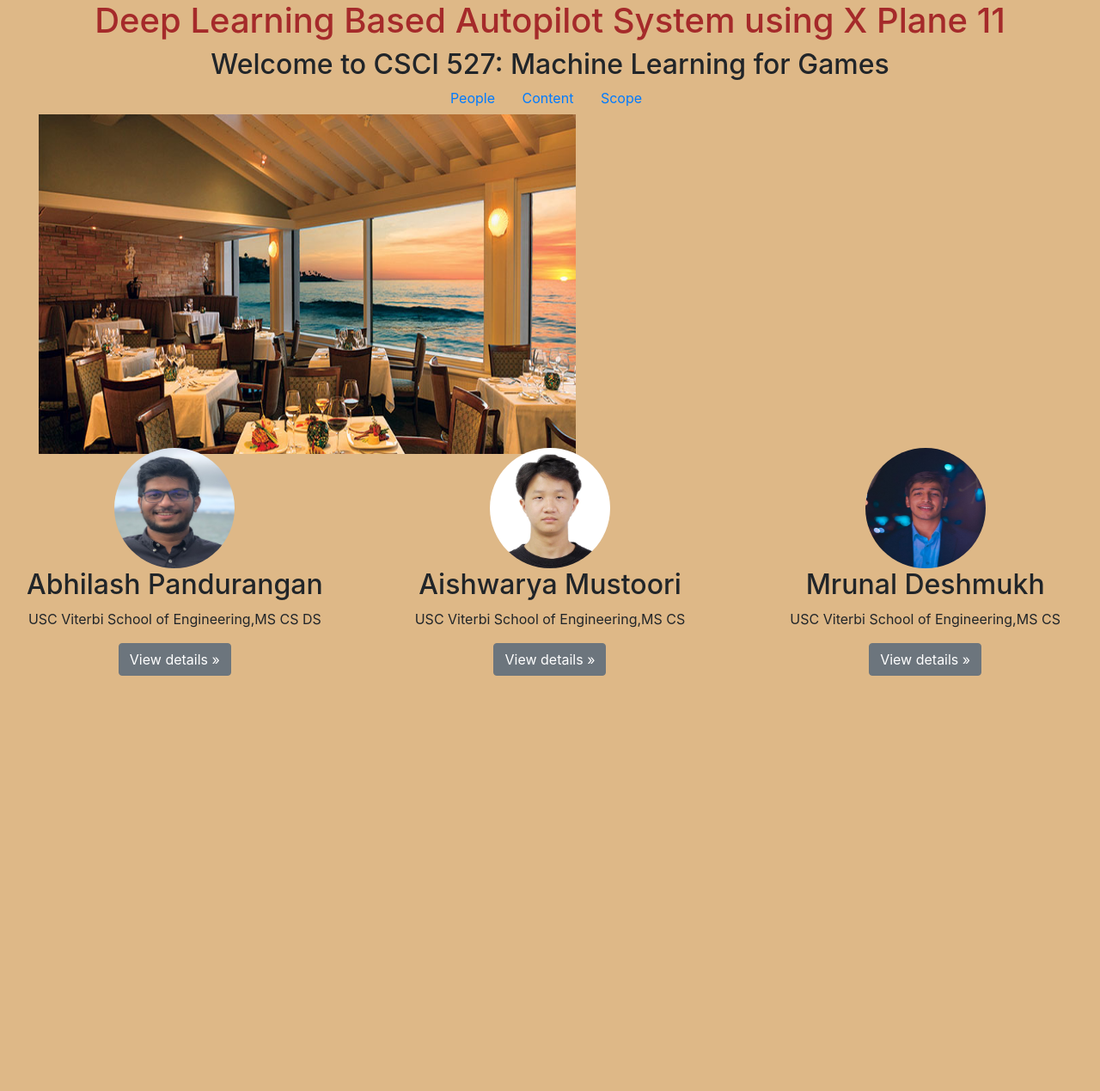
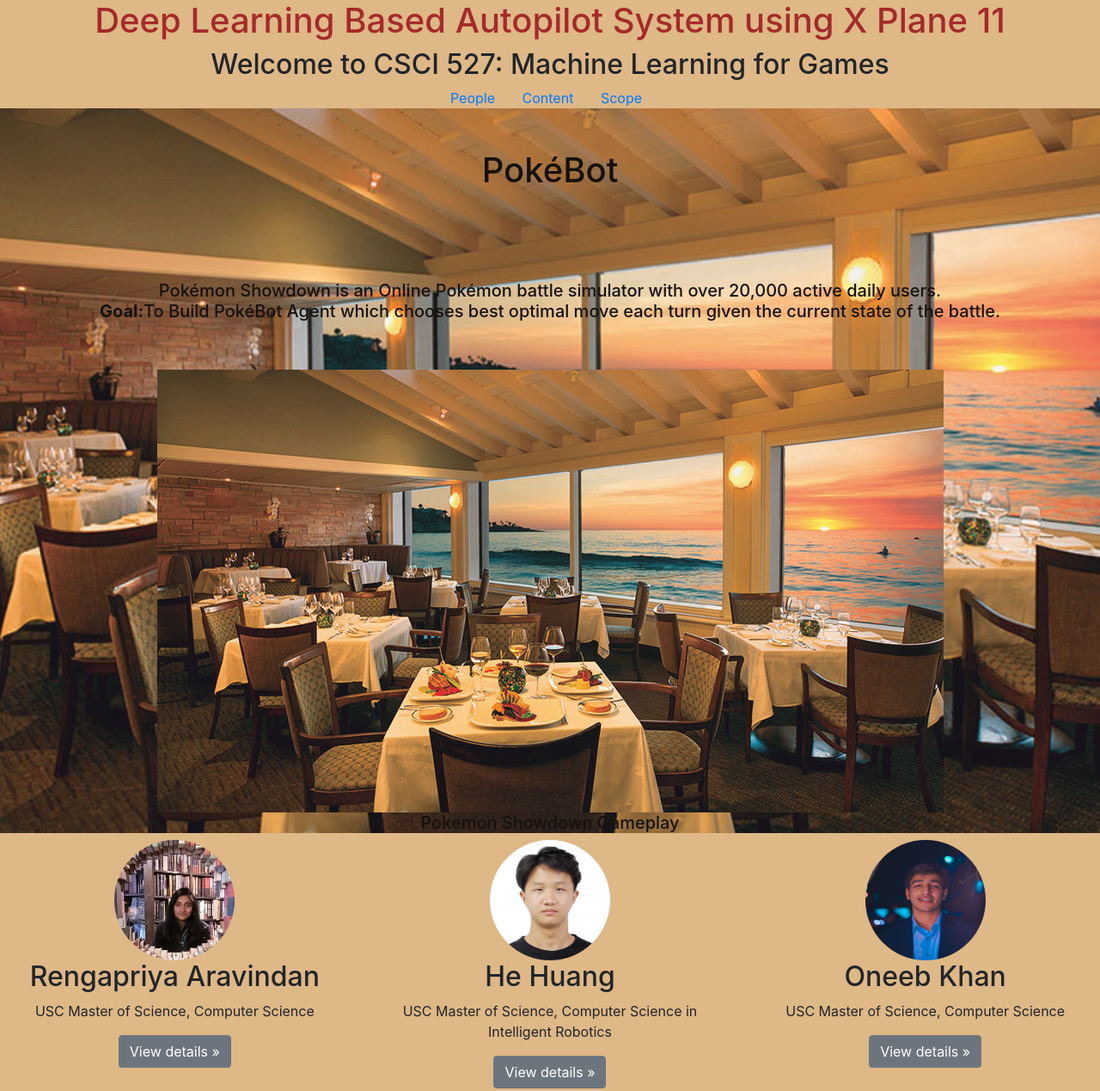
Before and after one commit to priya007007/Website527, a plain HTML site: page index.html in a window 1280 px wide. Shown: the top 1269 px of the page at 86% size. Before the commit the page ends 802 px from the top, so only its background shows below. Drawn offline with nearby package versions, Linux system fonts and the light colour scheme.

Commit message:
commit m

```diff
--- a/index.html
+++ b/index.html
@@ -20,36 +20,89 @@
             <a href="#people"> People &nbsp &nbsp&nbsp&nbsp</a> <a href="#content">Content &nbsp &nbsp&nbsp&nbsp</a> <a
                 href="#Scope">Scope &nbsp</a>
         </div>
-        <div class="scroll_effect"> </div>
+        <!-- <div class="scroll_effect"> </div> -->
+        <div class="row text-center">
+            <div class="col">
+                <div class="parallax" id="Introduction">
+                    <div class="col" style="color:#000000">
+                        </br>
+                        </br>
+                        <h1 style="color:#000000">PokéBot</h1>
+                        <h5>
+                            </br>
+                            </br>
+                            </br>
+                            </br>
+                            Pokémon Showdown is an Online Pokémon battle simulator with over 20,000 active daily users.
+                            </br>
+                            <b>Goal:</b>To Build PokéBot Agent which chooses best optimal move each turn given the
+                            current state of the battle.
+                            </br>
+                        </h5>
+                        </br>
+                        </br>
+                        <img src="restaurant1.jpg" alt="pokemon showdown gif" />
+                        <center>
+                            <h5>Pokemon Showdown Gameplay</h5>
+                        </center>
+                    </div>
+                </div>
 
-
+            </div>
+        </div>
+        <!--  -->
+        <!-- row 1 teamMates -->
         <div class="row">
             <div class="col-lg-4">
-                <img class="rounded-circle" src="Krishnateja 527.jpeg" alt="Generic placeholder image" width="140"
+                <img class="rounded-circle" src="Bookstore Profile Pic.jpg" alt="Generic placeholder image" width="140"
                     height="140">
-                <h2>Abhilash Pandurangan</h2>
-                <p> USC Viterbi School of Engineering,MS CS DS</p>
-                <p><a class="btn btn-secondary" href="https://www.linkedin.com/in/abhilash-pandurangan/"
-                        role="button">View details »</a></p>
-            </div><!-- /.col-lg-4 -->
+                <h2>Rengapriya Aravindan</h2>
+                <p>USC Master of Science, Computer Science</p>
+                <p><a class="btn btn-secondary" href="https://www.linkedin.com/in/rengapriya-aravind/" role="button">View
+                        details »</a></p>
+
+            </div>
             <div class="col-lg-4">
                 <img class="rounded-circle" src="Martin 527.jpeg" alt="Generic placeholder image" width="140"
                     height="140">
-                <h2>Aishwarya Mustoori</h2>
-                <p>USC Viterbi School of Engineering,MS CS
+                <h2>He Huang</h2>
+                <p>USC Master of Science, Computer Science in Intelligent Robotics
                 </p>
-                <p><a class="btn btn-secondary" href="https://www.linkedin.com/in/aishwarya-mustoori/"
+                <p><a class="btn btn-secondary" href="https://www.linkedin.com/in/he-martin-huang-199a02136"
                         role="button">View details »</a></p>
             </div><!-- /.col-lg-4 -->
             <div class="col-lg-4">
                 <img class="rounded-circle" src="Oneeb 527.jpeg" alt="Generic placeholder image" width="140"
                     height="140">
-                <h2>Mrunal Deshmukh</h2>
-                <p>USC Viterbi School of Engineering,MS CS</p>
-                <p><a class="btn btn-secondary" href="https://www.linkedin.com/in/mrunal-deshmukh-402a5a182/"
-                        role="button">View details »</a></p>
+                <h2>Oneeb Khan</h2>
+                <p>USC Master of Science, Computer Science</p>
+                <p><a class="btn btn-secondary" href="https://www.linkedin.com/in/oneebhkhan/" role="button">View
+                        details »</a></p>
 
             </div><!-- /.col-lg-4 -->
+
+            <!--  -->
+            <div class="row">
+                <div class="col-lg-4">
+                    <img class="rounded-circle" src="Krishnateja 527.jpeg" alt="Generic placeholder image" width="140"
+                        height="140">
+                    <h2>Krishnateja Gunda</h2>
+                    <p> USC Master of Science, Computer Science</p>
+                    <p><a class="btn btn-secondary" href="https://www.linkedin.com/in/krishnatejagunda2205/"
+                            role="button">View details »</a></p>
+                </div>
+            </div>
+            <div class="row">
+                <div class="col-lg-4">
+                    <img class="rounded-circle" src="restaurant1.jpg" alt="Generic placeholder image" width="140"
+                        height="140">
+                    <h2>Krishnateja Gunda</h2>
+                    <p> USC Master of Science, Computer Science</p>
+                    <p><a class="btn btn-secondary" href="https://www.linkedin.com/in/krishnatejagunda2205/"
+                            role="button">View details »</a></p>
+                </div>
+            </div>
+            <!--  -->
         </div><!-- /.row -->
     </div>
 </body>
--- a/styles.css
+++ b/styles.css
@@ -22,3 +22,18 @@ a{
     width: 670px;
     top: 7px;
     }
+
+    .parallax {
+        /* The image used */
+        background-image: url("restaurant1.jpg");
+
+        /* Set a specific height */
+        min-height: 500px;
+
+        /* Create the parallax scrolling effect */
+        background-attachment: fixed;
+        background-position: center;
+        background-repeat: no-repeat;
+        background-size: cover;
+          opacity: 0.9;
+      }
```
Also changed, not shown: Bookstore Profile Pic.jpg (added).
